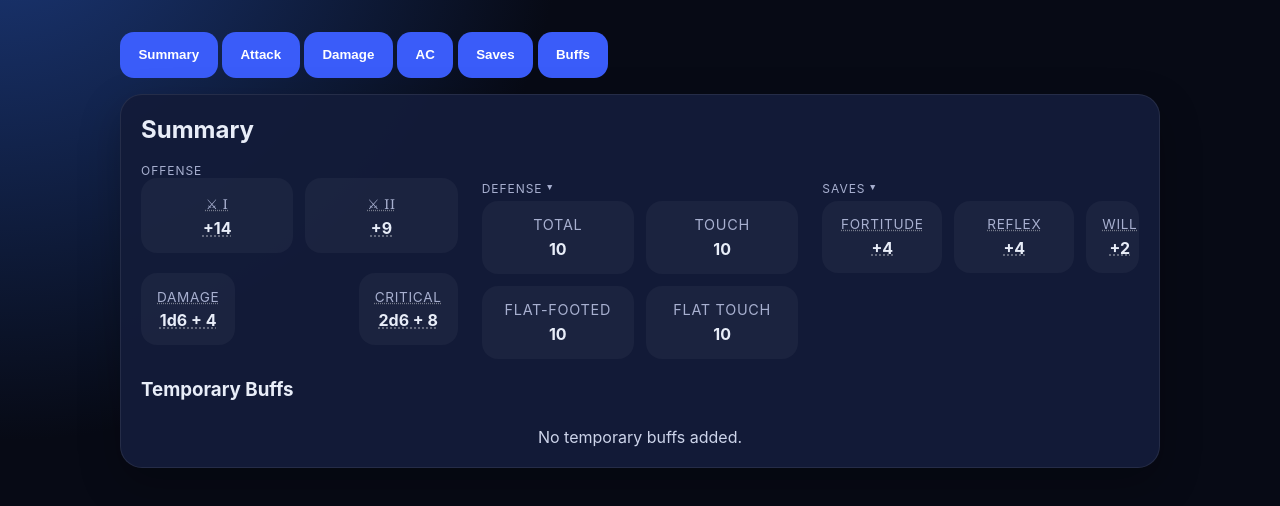
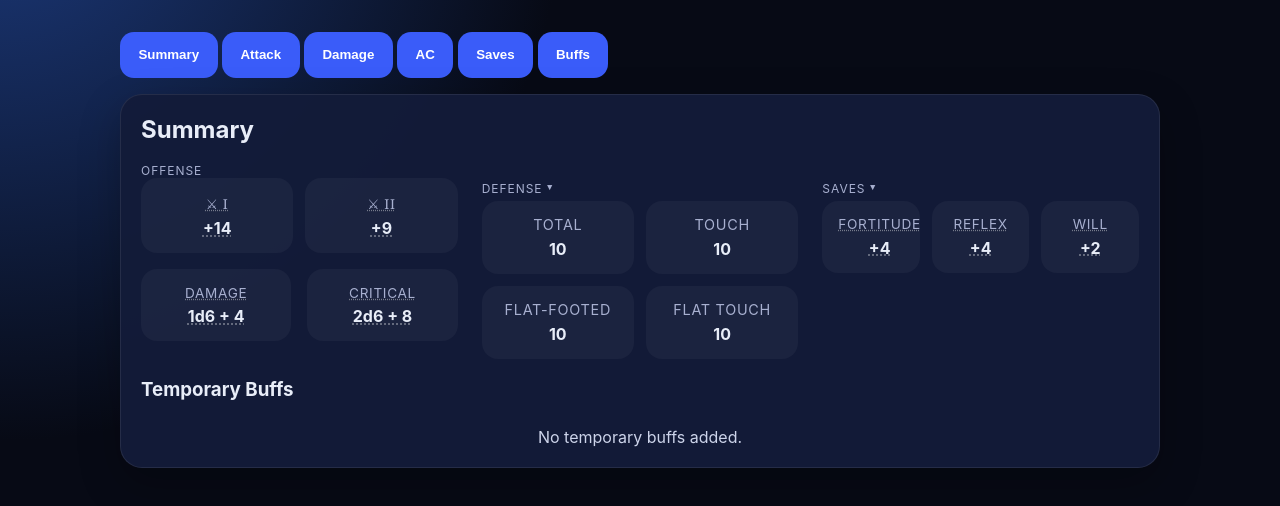
Before and after one commit to WagnerRobert/BuffTracker, a plain HTML site: page index.html in a window 1280 px wide. Shown: the part 126-632 px from the top of the page. Drawn offline with Linux system fonts and the light colour scheme.

Commit message:
more styling

```diff
--- a/style.css
+++ b/style.css
@@ -184,9 +184,8 @@ td button {
 
 .summary-offense-grid {
   display: grid;
-  grid-template-columns: repeat(2, max-content);
-  gap: 1.25rem;
-  justify-content: space-between;
+  grid-template-columns: 1fr 1fr;
+  gap: 1rem;
   align-items: start;
 }
 
@@ -403,7 +402,7 @@ button.buff-form-divider[aria-expanded="true"] .collapse-arrow {
 
 .summary-columns {
   display: grid;
-  grid-template-columns: repeat(auto-fit, minmax(240px, 1fr));
+  grid-template-columns: repeat(3, minmax(240px, 1fr));
   gap: 1.5rem;
   align-items: start;
 }
@@ -466,7 +465,7 @@ button.buff-form-divider[aria-expanded="true"] .collapse-arrow {
 
 .summary-defense-col .ac-summary-grid {
   display: grid;
-  grid-template-columns: repeat(2, minmax(120px, 1fr));
+  grid-template-columns: repeat(2, minmax(110px, 1fr));
   gap: 0.75rem;
 }
 
@@ -486,7 +485,7 @@ button.buff-form-divider[aria-expanded="true"] .collapse-arrow {
 
 .summary-saves-row {
   display: grid;
-  grid-template-columns: repeat(auto-fit, minmax(120px, 1fr));
+  grid-template-columns: repeat(3, minmax(0, 1fr));
   gap: 0.75rem;
 }
 
```
